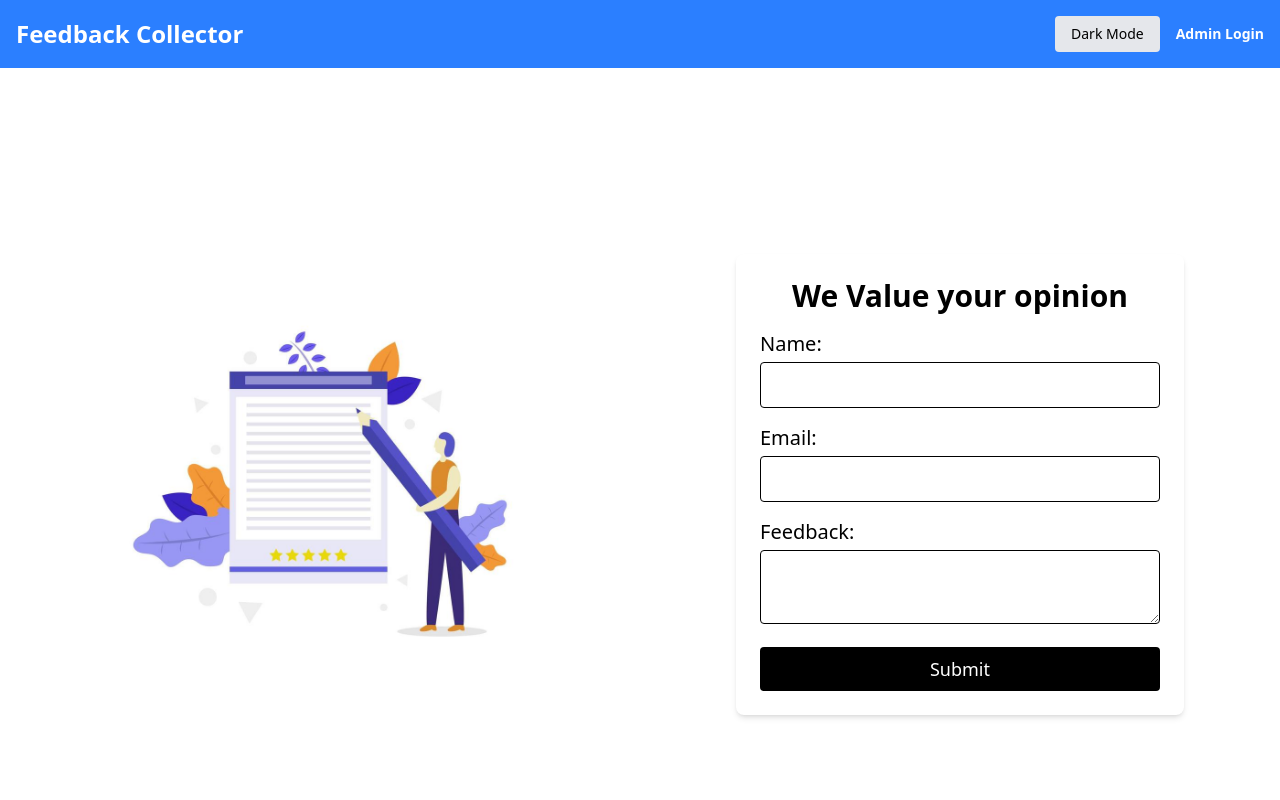
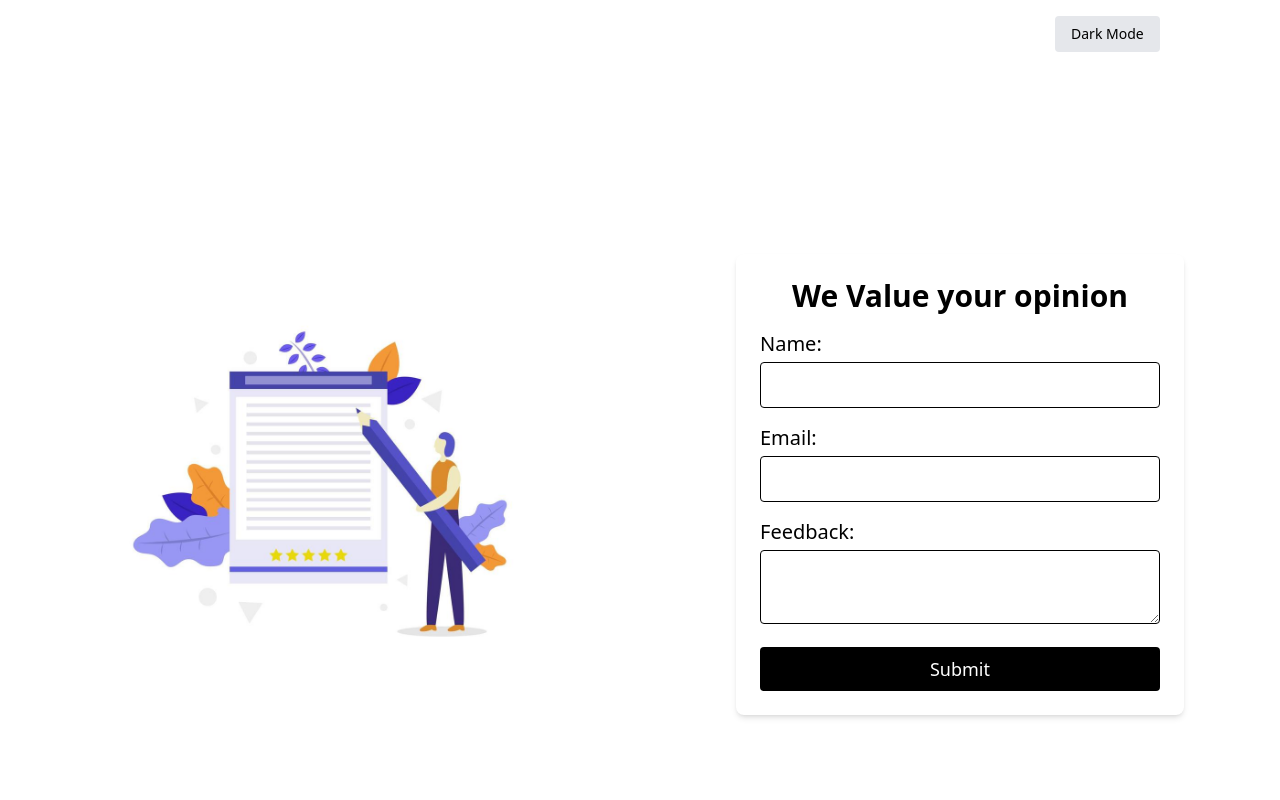
Before and after one commit to Rajeswari-Machina/Feedback_Collector, a React (Vite) app in the folder frontend/: page / in a window 1280 px wide. Shown: the top 800 px of the page. Built offline with nearby package versions, Linux system fonts and the light colour scheme.

Commit message:
update header

```diff
--- a/frontend/src/components/Header.jsx
+++ b/frontend/src/components/Header.jsx
@@ -3,7 +3,7 @@ import '../index.css';
 export default function Header({ isDarkTheme, toggleTheme }) {
   return (
     <div
-      className={`${
+      className={`sticky top-0${
         isDarkTheme ? 'bg-gray-800 text-white' : 'bg-blue-500 text-white'
       } flex justify-between items-center p-4`}
     >
```
